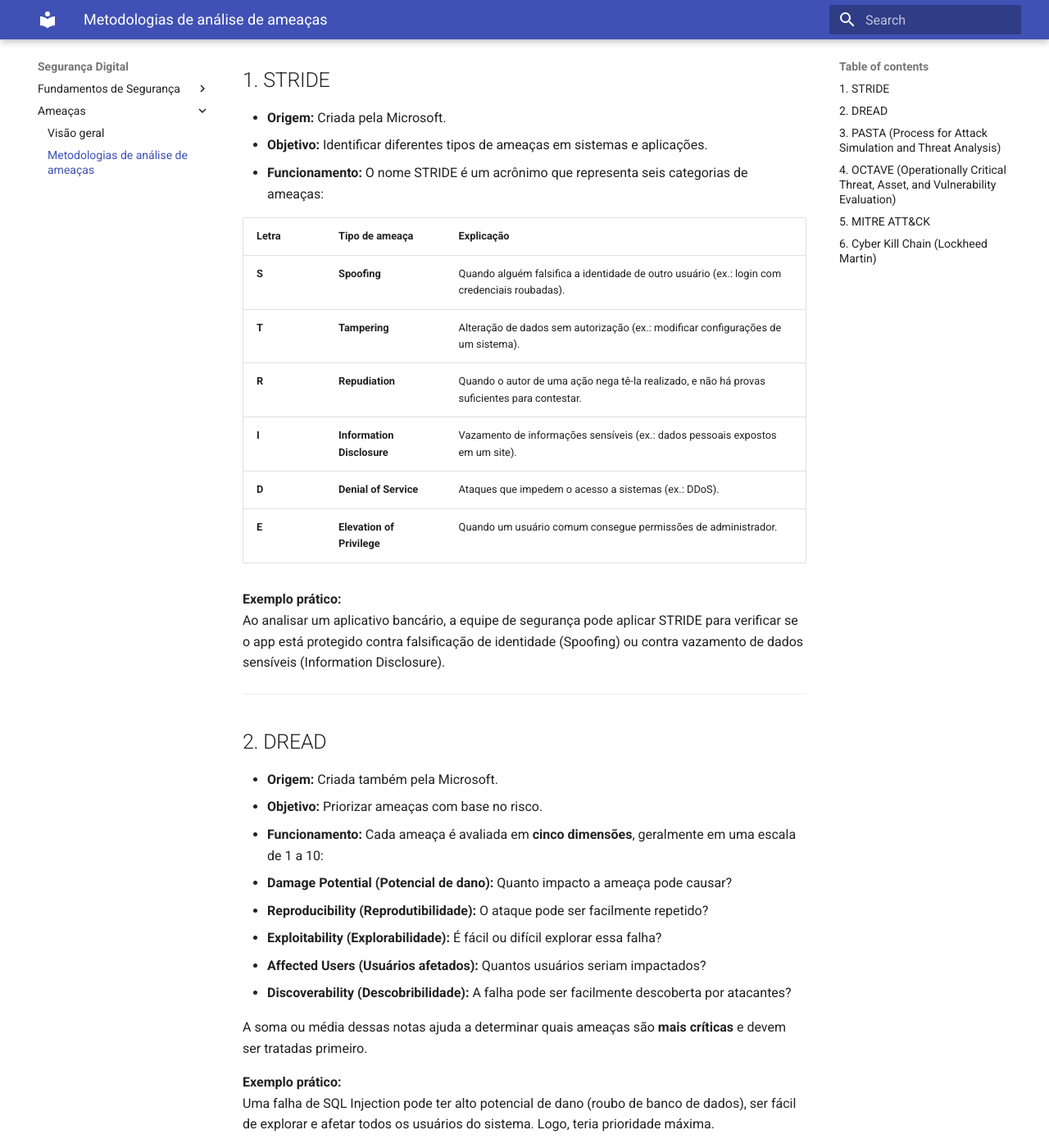
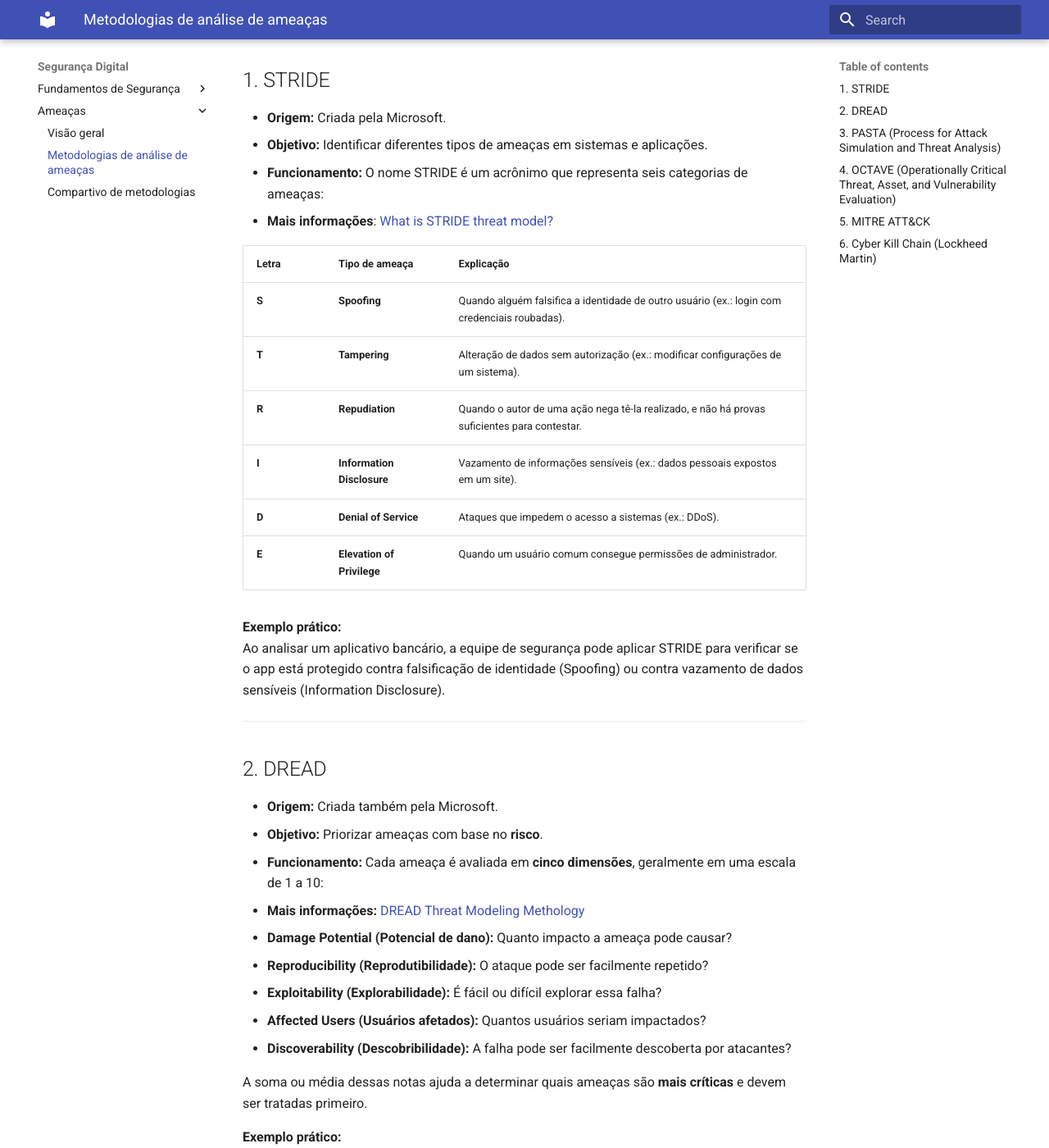
Before and after one commit to rafaelrezo/seguranca-digital, an MkDocs documentation site: the page built from docs/ameacas/metodologias.md, in a window 1280 px wide and 1400 px high, scrolled down 377 px. Shown: the whole window at 82% size. Built offline with MkDocs 1.6.1 and Material for MkDocs 9.7.7, drawn with Linux system fonts in a browser that asks for light colours.

Commit message:
feat: melhorando secao ameacas

```diff
--- a/docs/ameacas/metodologias.md
+++ b/docs/ameacas/metodologias.md
@@ -11,6 +11,7 @@
 - **Origem:** Criada pela Microsoft.
 - **Objetivo:** Identificar diferentes tipos de ameaças em sistemas e aplicações.
 - **Funcionamento:** O nome STRIDE é um acrônimo que representa seis categorias de ameaças:
+- **Mais informações**: [What is STRIDE threat model?](https://www.practical-devsecops.com/what-is-stride-threat-model/?srsltid=AfmBOoowqYbc8LJ8fqniz3US56mCB4vICAzu9AevK5w3xwANnkvXx-n0)
 
 | Letra | Tipo de ameaça | Explicação |
 |-------|----------------|------------|
@@ -29,8 +30,9 @@
 ## 2. DREAD
 
 - **Origem:** Criada também pela Microsoft.
-- **Objetivo:** Priorizar ameaças com base no risco.
+- **Objetivo:** Priorizar ameaças com base no **risco**.
 - **Funcionamento:** Cada ameaça é avaliada em **cinco dimensões**, geralmente em uma escala de 1 a 10:
+- **Mais informações:** [DREAD Threat Modeling Methology](https://www.practical-devsecops.com/dread-threat-modeling/?srsltid=AfmBOopsgihg1_oI_W1TOwjr4SJ2vv1OYkldTjD3PRxjCh7CJ_ZGezAZ)
 
 1. **Damage Potential (Potencial de dano):** Quanto impacto a ameaça pode causar?
 2. **Reproducibility (Reprodutibilidade):** O ataque pode ser facilmente repetido?
--- a/mkdocs.yml
+++ b/mkdocs.yml
@@ -18,3 +18,4 @@
   - Ameaças :
       - Visão geral: ameacas/index.md
       - Metodologias de análise de ameaças: ameacas/metodologias.md
+      - Compartivo de metodologias: ameacas/comparativo.md
```
Also changed, not shown: docs/ameacas/comparativo.md (added, +31 -0 lines).
